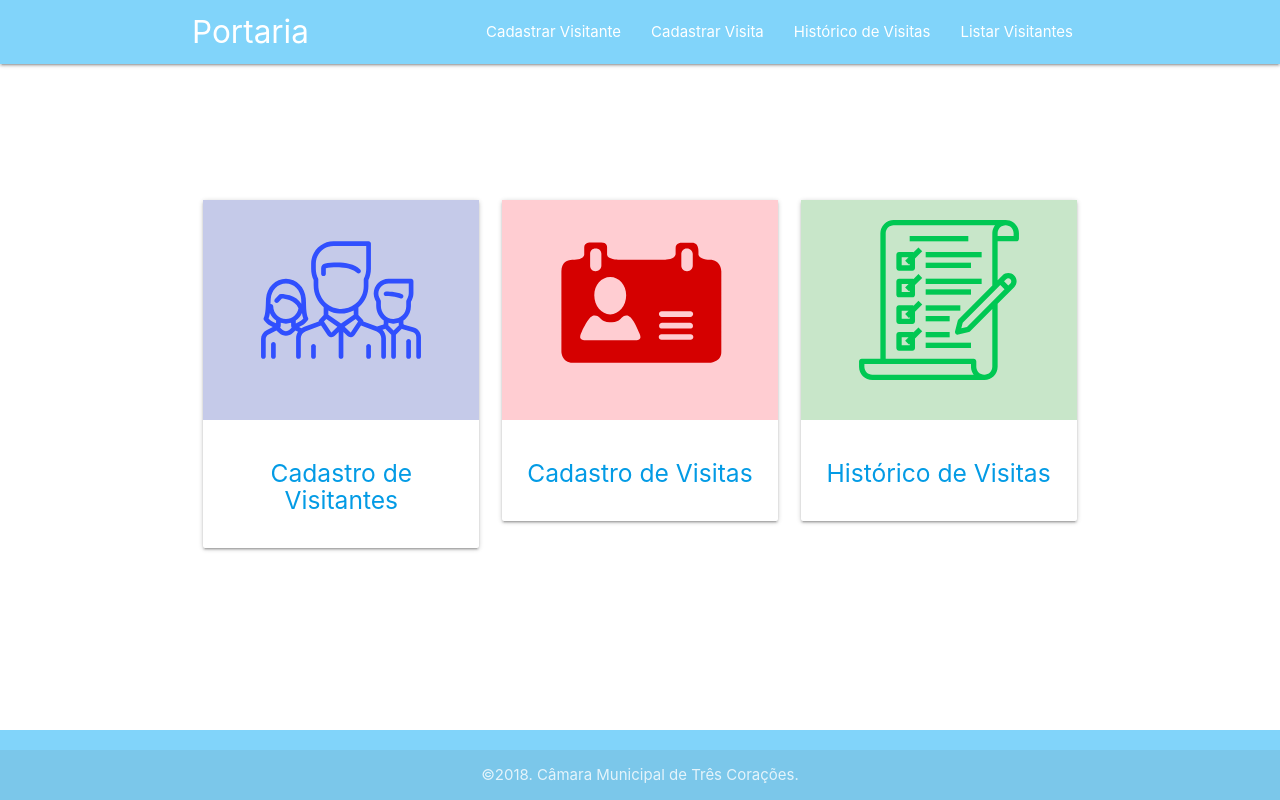
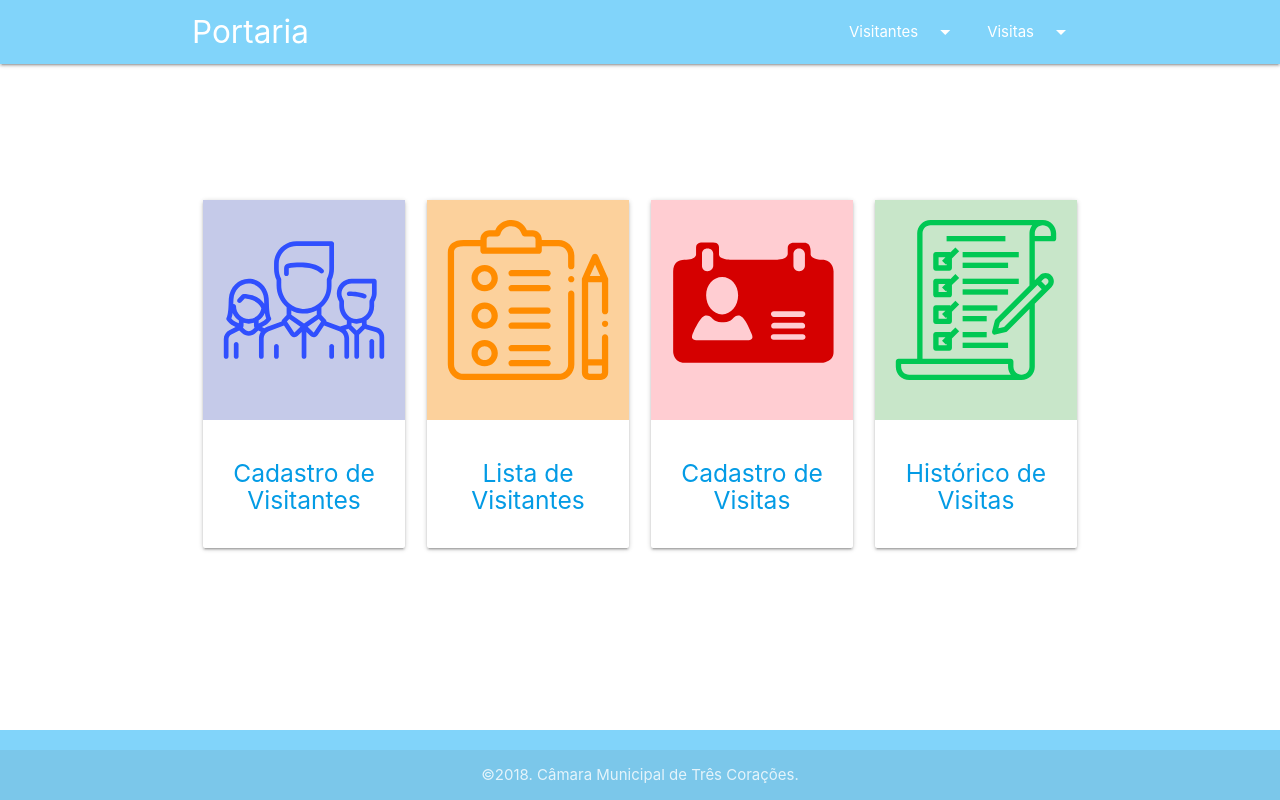
Before and after one commit to camaratc/visita, a Django app: page / in a window 1280 px wide. Run offline with Django 3.2, Linux system fonts and the light colour scheme; some libraries are stand-ins or nearby versions.

Commit message:
Mudança na página inicial e na navbar

```diff
--- a/cadastro/static/css/style.css
+++ b/cadastro/static/css/style.css
@@ -65,6 +65,10 @@ main {
 
 #card-historico{
     background-color: #c8e6c9;
+}
+
+#card-lista{
+    background-color: #fcd19c;
 }
 
 /* Busca Visitante */
--- a/cadastro/static/js/main.js
+++ b/cadastro/static/js/main.js
@@ -2,6 +2,16 @@
 
 $(document).ready(() => {
     $('select').formSelect();
+    $(".dropdown-trigger").dropdown({
+        inDuration: 300,
+        outDuration: 225,
+        constrain_width: false,
+        hover: true,
+        gutter: ($('.dropdown-content').width()*3)/2.5 + 5,
+        coverTrigger: false,
+        belowOrigin: false,
+        alignment: 'left'
+    });
 });
 
 $(document).ready(() => {
--- a/cadastro/templates/base.html
+++ b/cadastro/templates/base.html
@@ -4,6 +4,7 @@
     <head>
         <title>Portaria</title>
         <link rel="stylesheet" href="https://cdnjs.cloudflare.com/ajax/libs/materialize/1.0.0/css/materialize.min.css">
+        <link href="https://fonts.googleapis.com/icon?family=Material+Icons" rel="stylesheet">
         <link rel="stylesheet" href="{% static 'css/style.css' %}">
     </head>
     <body>
@@ -31,10 +32,18 @@
             <div class="container nav-wrapper ">
                 <a href="{% url 'cadastro:index' %}" class="brand-logo">Portaria</a>
                 <ul id="nav-mobile" class="right hide-on-med-and-down">
-                    <li><a href="{% url 'cadastro:cadastro_pessoas' %}">Cadastrar Visitante</a></li>
-                    <li><a href="{% url 'cadastro:cadastro_visitas' %}">Cadastrar Visita</a></li>
-                    <li><a href="{% url 'cadastro:historico_visitas' %}">Histórico de Visitas</a></li>
-                    <li><a href="{% url 'cadastro:listar_pessoas' %}">Listar Visitantes</a></li>
+                    <li><a class="dropdown-trigger nested" href="#!" data-target="dropdown1">Visitantes<i class="material-icons right">arrow_drop_down</i></a></li>
+                    <li><a class="dropdown-trigger" href="#!" data-target="dropdown2">Visitas<i class="material-icons right">arrow_drop_down</i></a></li>
+                </ul>
+
+                <ul id="dropdown1" class="dropdown-content">
+                    <li><a href="{% url 'cadastro:cadastro_pessoas' %}">Cadastrar</a></li>
+                    <li><a href="{% url 'cadastro:listar_pessoas' %}">Listar</a></li>
+                </ul>
+
+                <ul id="dropdown2" class="dropdown-content">
+                    <li><a href="{% url 'cadastro:cadastro_visitas' %}">Cadastrar</a></li>
+                    <li><a href="{% url 'cadastro:historico_visitas' %}">Histórico</a></li>
                 </ul>
             </div>
         </nav>
--- a/cadastro/templates/home.html
+++ b/cadastro/templates/home.html
@@ -2,11 +2,8 @@
 {% load staticfiles %}
 {% block content %}
 
-{% comment %} <div class="jumbotron">
-</div> {% endcomment %}
-
 <div class="container row" id="options">
-    <div class="col s12 m6 l4">
+    <div class="col s12 m6 l3">
         <a href="{% url 'cadastro:cadastro_pessoas' %}">
             <div class="card">
                 <div class="card-image" id="card-visitante">
@@ -19,7 +16,20 @@
         </a>
     </div>
 
-    <div class="col s12 m6 l4">
+    <div class="col s12 m6 l3">
+        <a href="{% url 'cadastro:listar_pessoas' %}">
+            <div class="card">
+                <div class="card-image" id="card-lista">
+                    <img class="img-option" src="{% static 'img/list.svg' %}" />
+                </div>
+                <div class="card-content center-align">
+                    <h5>Lista de Visitantes</h5>
+                </div>
+            </div>
+        </a>
+    </div>
+
+    <div class="col s12 m6 l3">
         <a href="{% url 'cadastro:cadastro_visitas' %}">
             <div class="card">
                 <div class="card-image" id="card-visita">
@@ -32,7 +42,7 @@
         </a>
     </div>
 
-    <div class="col s12 m6 l4">
+    <div class="col s12 m6 l3">
         <a href="{% url 'cadastro:historico_visitas' %}">
             <div class="card">
                 <div class="card-image" id="card-historico">
```
Also changed, not shown: cadastro/static/img/list.svg (added).
